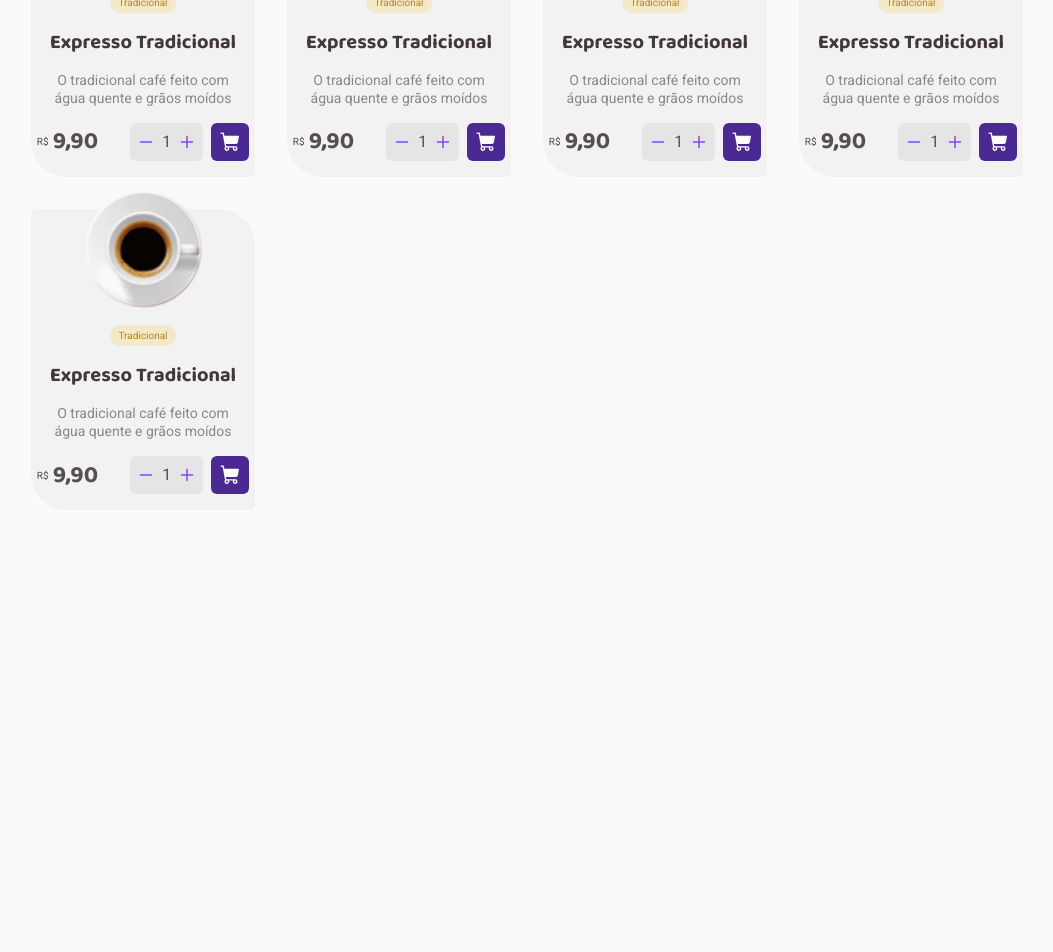
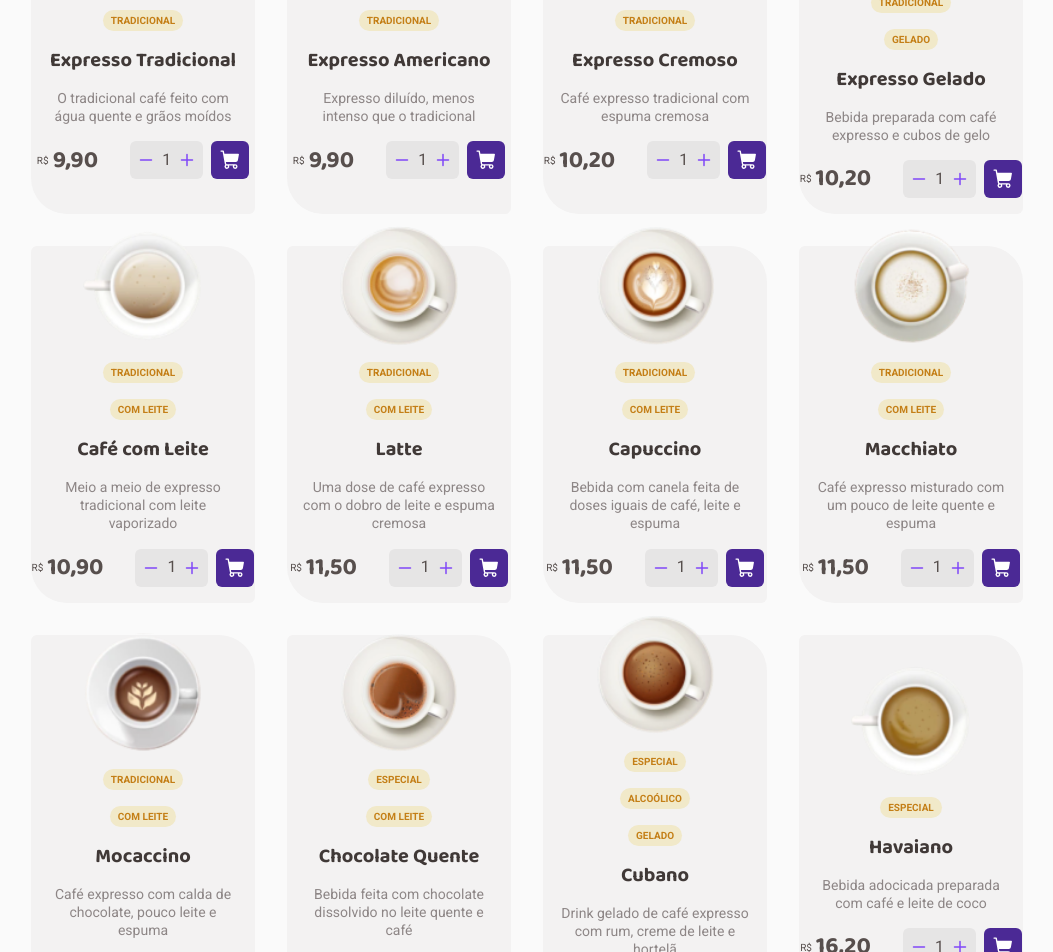
Before and after one commit to iago-monteirog/coffe-delivery-ignite, a React (Vite) app: page / in a window 1280 px wide. Shown: the part 780-1732 px from the top of the page, without its empty margins (1-1054 px from the left). Before the commit the page ends 1322 px from the top, so only its background shows below. Built offline with nearby package versions, Linux system fonts and the light colour scheme.

Commit message:
feat: add coffee menu

```diff
--- a/src/components/CoffeeCard/index.tsx
+++ b/src/components/CoffeeCard/index.tsx
@@ -1,21 +1,28 @@
 import * as S from './styles';
-import expresso from '../../assets/expresso.png';
 import { ShoppingCart } from '@phosphor-icons/react';
 import { NavLink } from 'react-router-dom';
 import { Counter } from '../Counter';
+import { CofffeeProps } from '../../pages/Home';
 
-export function CoffeeCard() {
+export function CoffeeCard({ nomeCafe, img, descricao, preco, tags }: CofffeeProps) {
+    console.log(tags);
     return (
         <S.CoffeeBox>
-            <img src={expresso} alt="Café Expresso" />
+            <img src={img} alt="" />
 
-            <S.CoffeeTag> <span>Tradicional</span> </S.CoffeeTag>
+            {tags.map((tag) => {
+                return (
+                    <S.Tags>
+                        <S.CoffeeTag> <span>{tag}</span> </S.CoffeeTag>
+                    </S.Tags>
+                )
+            })}
 
-            <h4>Expresso Tradicional</h4>
-            <p>O tradicional café feito com água quente e grãos moídos</p>
+            <h4>{nomeCafe}</h4>
+            <p>{descricao}</p>
 
             <S.BuyBox>
-                <p>R$<strong>9,90</strong></p>
+                <p>R$<strong>{preco}</strong></p>
 
                 <S.ActionsBox>
                     <Counter />
--- a/src/components/CoffeeCard/styles.ts
+++ b/src/components/CoffeeCard/styles.ts
@@ -71,6 +71,14 @@ export const ActionsBox = styled.div`
     }
 `;
 
+export const Tags = styled.div`
+    display: inline-flex;
+    flex-direction: row;
+    justify-content: center;
+    align-items: center;
+    gap: 4px;
+`
+
 export const CoffeeTag = styled.div`
     background: ${props => props.theme.yellowLight};
     padding: 0.25rem 0.5rem;
@@ -82,7 +90,9 @@ export const CoffeeTag = styled.div`
 
     span {
         font-size: 0.625rem;
+        font-weight: 700;
         line-height: 1.3;
         color: ${props => props.theme.yellowDark};
+        text-transform: uppercase;
 }
 `
--- /dev/null
+++ b/src/pages/Home/caffeeMenu.ts
@@ -0,0 +1,170 @@
+import expresso from '../../assets/expresso.png';
+import americano from '../../assets/expresso-americano.png';
+import cremoso from '../../assets/expresso-cremoso.png';
+import gelado from '../../assets/expresso-gelado.png';
+import cafeLeite from '../../assets/cafe-leite.png';
+import latte from '../../assets/latte.png';
+import capuccino from '../../assets/capuccino.png';
+import macchiato from '../../assets/macchiato.png';
+import mocaccino from '../../assets/mocaccino.png';
+import chocolate from '../../assets/chocolate-quente.png';
+import cubano from '../../assets/cubano.png';
+import havaiano from '../../assets/havaiano.png';
+import arabe from '../../assets/arabe.png';
+import irlandes from '../../assets/irlandes.png';
+
+
+const coffeeMenu = [
+    {
+        id: 1,
+        nomeCafe: 'Expresso Tradicional',
+        img: expresso,
+        descricao: 'O tradicional café feito com água quente e grãos moídos',
+        preco: '9,90',
+        tags: [
+            'Tradicional'
+        ],
+    },
+    {
+        id: 2,
+        nomeCafe: 'Expresso Americano',
+        img: americano,
+        descricao: 'Expresso diluído, menos intenso que o tradicional',
+        preco: '9,90',
+        tags: [
+            'Tradicional'
+        ],
+    },
+    {
+        id: 3,
+        nomeCafe: 'Expresso Cremoso',
+        img: cremoso,
+        descricao: 'Café expresso tradicional com espuma cremosa',
+        preco: '10,20',
+        tags: [
+            'Tradicional'
+        ],
+    },
+    {
+        id: 4,
+        nomeCafe: 'Expresso Gelado',
+        img: gelado,
+        descricao: 'Bebida preparada com café expresso e cubos de gelo',
+        preco: '10,20',
+        tags: [
+            'Tradicional',
+            'Gelado'
+        ],
+    },
+    {
+        id: 5,
+        nomeCafe: 'Café com Leite',
+        img: cafeLeite,
+        descricao: 'Meio a meio de expresso tradicional com leite vaporizado',
+        preco: '10,90',
+        tags: [
+            'Tradicional',
+            'Com leite'
+        ],
+    },
+    {
+        id: 6,
+        nomeCafe: 'Latte',
+        img: latte,
+        descricao: 'Uma dose de café expresso com o dobro de leite e espuma cremosa',
+        preco: '11,50',
+        tags: [
+            'Tradicional',
+            'Com leite'
+        ],
+    },
+    {
+        id: 7,
+        nomeCafe: 'Capuccino',
+        img: capuccino,
+        descricao: 'Bebida com canela feita de doses iguais de café, leite e espuma',
+        preco: '11,50',
+        tags: [
+            'Tradicional',
+            'Com leite'
+        ],
+    },
+    {
+        id: 8,
+        nomeCafe: 'Macchiato',
+        img: macchiato,
+        descricao: 'Café expresso misturado com um pouco de leite quente e espuma',
+        preco: '11,50',
+        tags: [
+            'Tradicional',
+            'Com leite'
+        ],
+    },
+    {
+        id: 9,
+        nomeCafe: 'Mocaccino',
+        img: mocaccino,
+        descricao: 'Café expresso com calda de chocolate, pouco leite e espuma',
+        preco: '12,90',
+        tags: [
+            'Tradicional',
+            'Com leite'
+        ],
+    },
+    {
+        id: 10,
+        nomeCafe: 'Chocolate Quente',
+        img: chocolate,
+        descricao: 'Bebida feita com chocolate dissolvido no leite quente e café',
+        preco: '15,50',
+        tags: [
+            'Especial',
+            'Com leite'
+        ],
+    },
+    {
+        id: 11,
+        nomeCafe: 'Cubano',
+        img: cubano,
+        descricao: 'Drink gelado de café expresso com rum, creme de leite e hortelã',
+        preco: '16,20',
+        tags: [
+            'Especial',
+            'Alcoólico',
+            'Gelado'
+        ],
+    },
+    {
+        id: 12,
+        nomeCafe: 'Havaiano',
+        img: havaiano,
+        descricao: 'Bebida adocicada preparada com café e leite de coco',
+        preco: '16,20',
+        tags: [
+            'Especial'
+        ],
+    },
+    {
+        id: 13,
+        nomeCafe: 'Árabe',
+        img: arabe,
+        descricao: 'Bebida preparada com grãos de café árabe e especiarias',
+        preco: '19,90',
+        tags: [
+            'Especial'
+        ],
+    },
+    {
+        id: 14,
+        nomeCafe: 'Irlandês',
+        img: irlandes,
+        descricao: 'Bebida a base de café, uísque irlandês, açúcar e chantilly',
+        preco: '19,90',
+        tags: [
+            'Especial',
+            'Alcoólico'
+        ],
+    },
+];
+
+export default coffeeMenu;
--- a/src/pages/Home/index.tsx
+++ b/src/pages/Home/index.tsx
@@ -3,8 +3,25 @@ import coffeImage from '../../assets/coffe-image.svg';
 import { Coffee, Package, ShoppingCart, Timer } from '@phosphor-icons/react';
 import { CoffeeCard } from '../../components/CoffeeCard/index';
 import { StyledCircle } from '../../styles/themes/styledCircles';
+import { useEffect, useState } from 'react';
+import coffeeMenu from './caffeeMenu';
+
+export interface CofffeeProps {
+    id?: number,
+    nomeCafe: string;
+    img: string;
+    descricao: string;
+    preco: string;
+    tags: string[];
+}
 
 export function Home() {
+    const [coffeList, setCoffeList] = useState<CofffeeProps[]>([]);
+
+    useEffect(() => {
+        setCoffeList(coffeeMenu);
+    }, []);
+
     return (
         <S.HomeContainer>
             <S.HomePresentation>
@@ -52,11 +69,18 @@ export function Home() {
             <S.CafeMenu>
                 <h3>Nossos Cafés</h3>
                 <S.CoffeeContainer>
-                    <CoffeeCard />
-                    <CoffeeCard />
-                    <CoffeeCard />
-                    <CoffeeCard />
-                    <CoffeeCard />
+                    {coffeList.map((coffee) => {
+                        return (
+                            <CoffeeCard
+                                key={coffee.id}
+                                nomeCafe={coffee.nomeCafe}
+                                img={coffee.img}
+                                descricao={coffee.descricao}
+                                preco={coffee.preco}
+                                tags={coffee.tags}
+                            />
+                        )
+                    })}
                 </S.CoffeeContainer>
             </S.CafeMenu>
         </S.HomeContainer>
```
